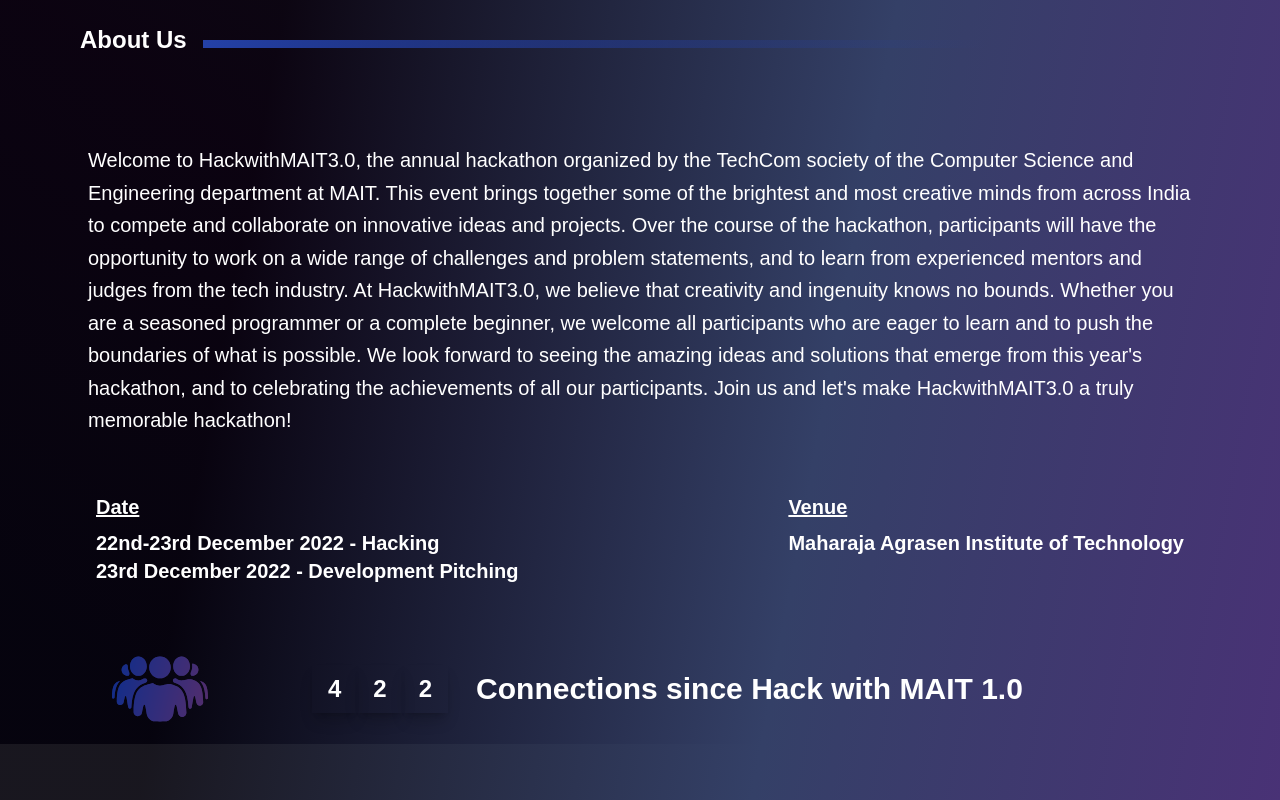
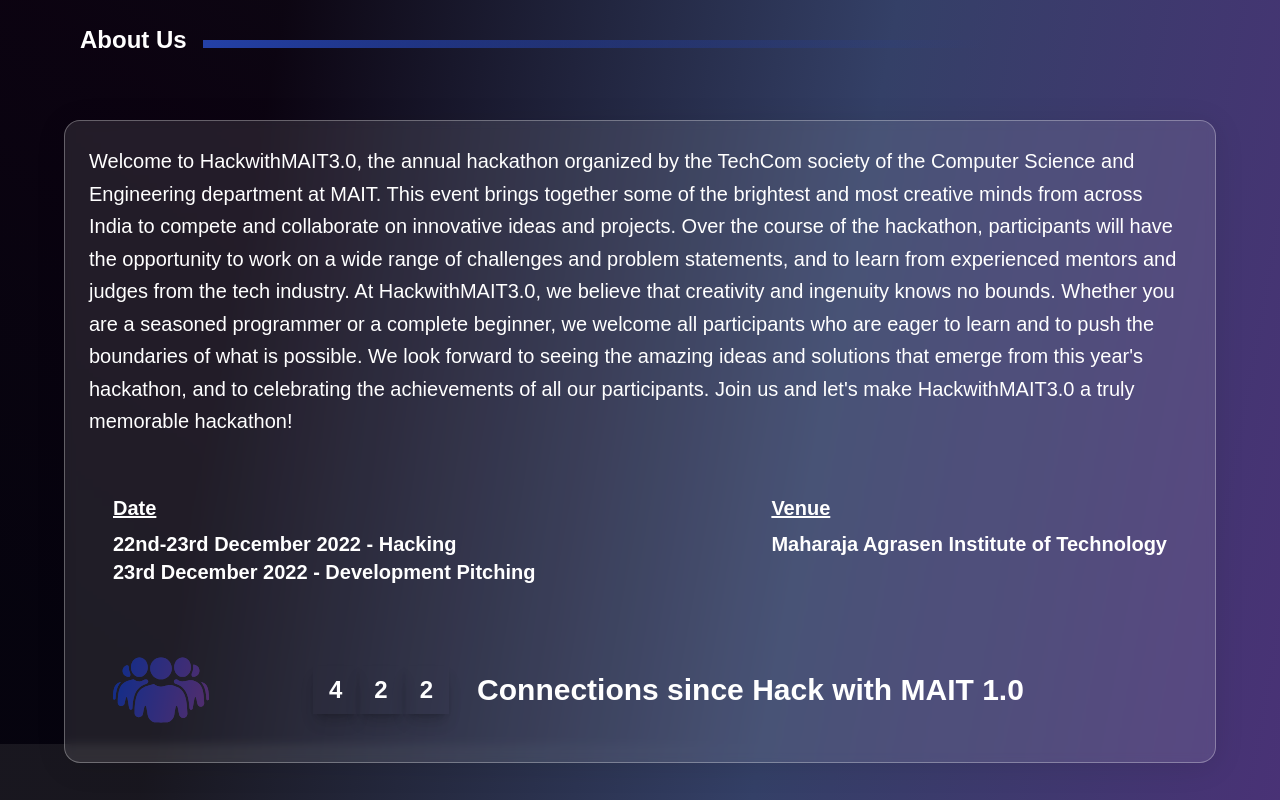
Before and after one commit to nawed2611/hackwithmait, a React (Vite) app: page / in a window 1280 px wide. Shown: the part 800-1600 px from the top of the page. Built offline with nearby package versions, Linux system fonts and the light colour scheme; a web font is replaced by a local one; what tw-elements would draw is missing.

Commit message:
Add glass css and update public dir

```diff
--- a/index.html
+++ b/index.html
@@ -2,7 +2,7 @@
 <html lang="en">
   <head>
     <meta charset="UTF-8" />
-    <link rel="icon" type="image/svg+xml" href="./public/favicon.ico" />
+    <link rel="icon" type="image/svg+xml" href="./favicon.ico" />
     <meta name="viewport" content="width=device-width, initial-scale=1.0" />
     <title>Hack with MAIT 3.0</title>
   </head>
--- a/src/pages/About.jsx
+++ b/src/pages/About.jsx
@@ -16,7 +16,7 @@
 
       <img src={trackssvg} className='absolute object-cover w-screen -z-10' alt='About' />
 
-      <div className='flex flex-col justify-center items-center m-2 sm:m-16 mt-2 p-6'>
+      <div className='flex glass flex-col justify-center items-center m-2 sm:m-16 mt-8 p-6'>
         <p className='leading-relaxed text-xl font-[500]'>
           Welcome to HackwithMAIT3.0, the annual hackathon organized by the TechCom society of the Computer Science and Engineering department at MAIT.
 
@@ -27,7 +27,7 @@
           We look forward to seeing the amazing ideas and solutions that emerge from this year's hackathon, and to celebrating the achievements of all our participants. Join us and let's make HackwithMAIT3.0 a truly memorable hackathon!
         </p>
 
-        <div className='flex flex-col sm:flex-row mt-12 w-full p-2 justify-between text-xl font-[800]'>
+        <div className='flex flex-col sm:flex-row mt-12 w-full p-2 sm:px-6 justify-between text-xl font-[800]'>
           <div className=''>
             <p className='underline mb-2'>Date</p>
             <p>22nd-23rd December 2022 - Hacking</p>
```
